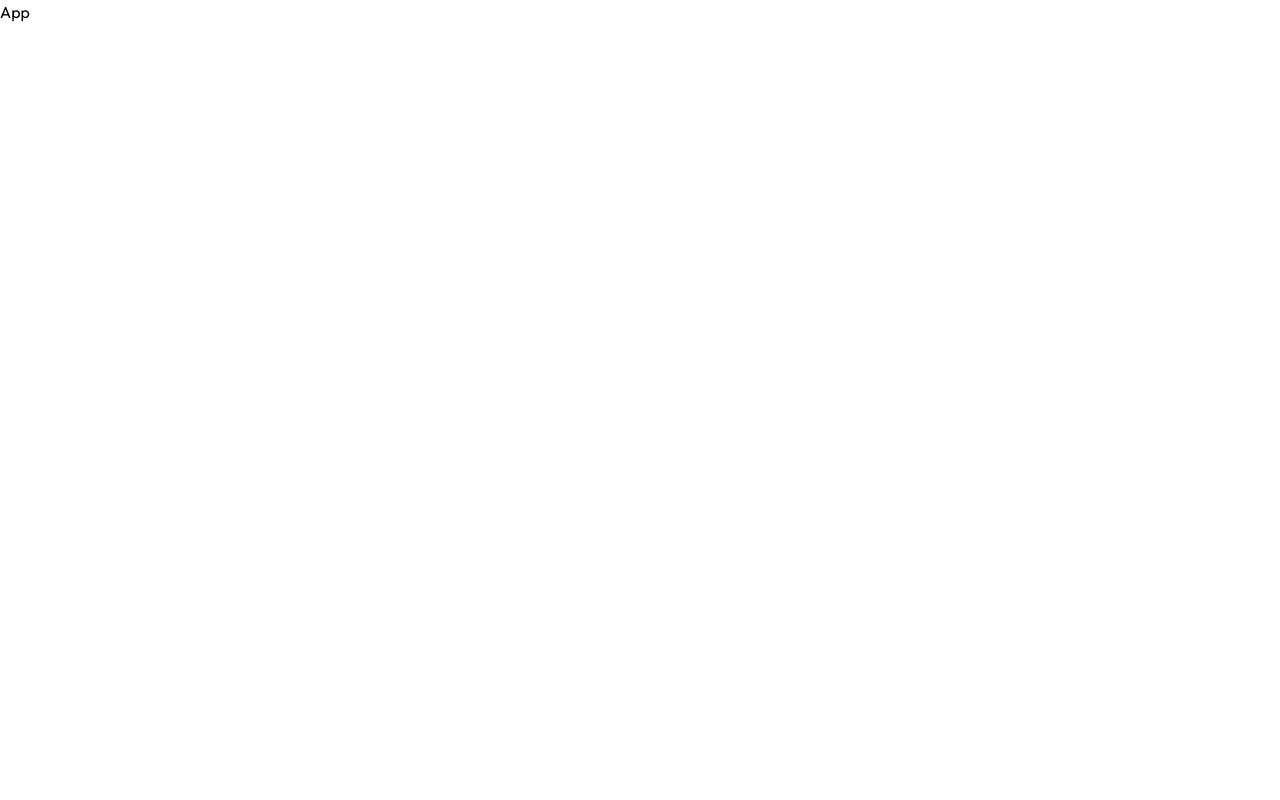
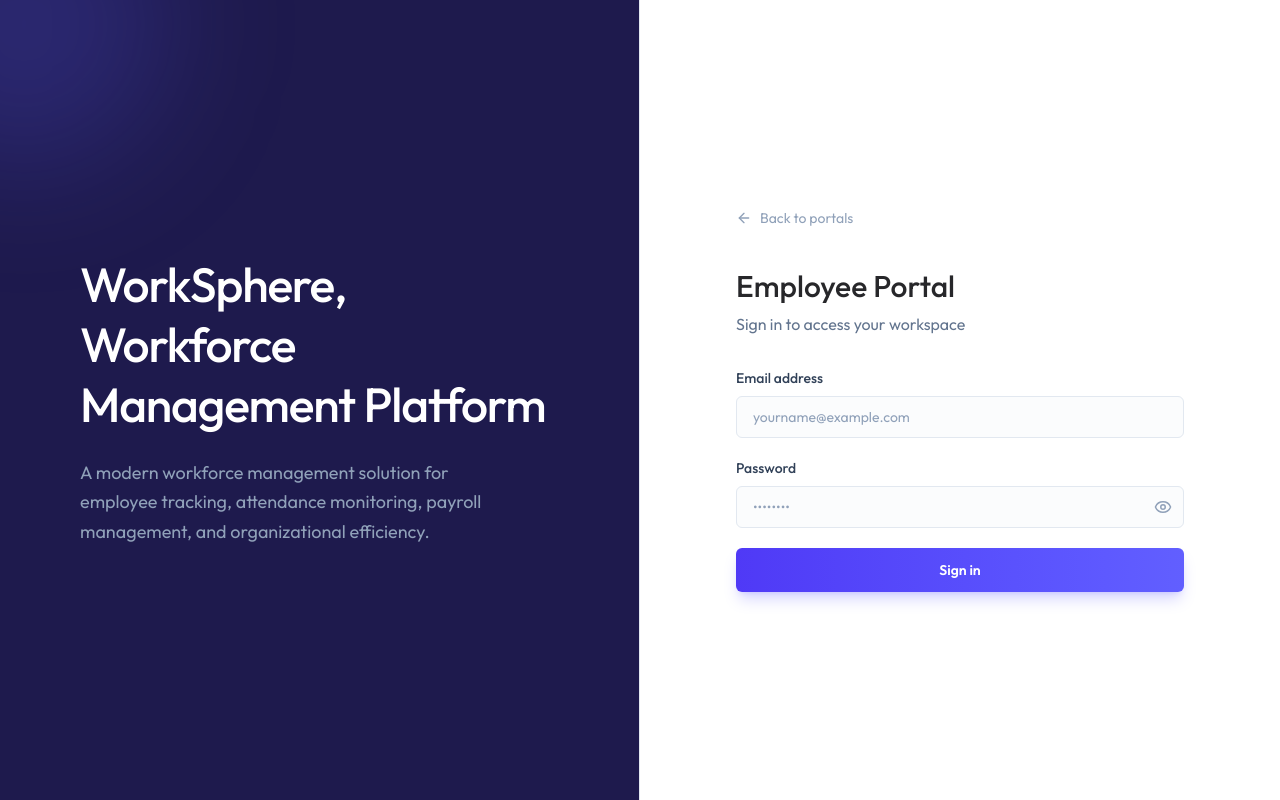
Before and after one commit to TanmoySantra28/WorkSphere, a React (Vite) app in the folder client/: page /login/employee in a window 1280 px wide. Built offline with nearby package versions, Linux system fonts and the light colour scheme.

Commit message:
login form UI and landing page UI completed.

```diff
--- a/client/src/App.jsx
+++ b/client/src/App.jsx
@@ -1,8 +1,40 @@
-import React from 'react'
+import { Toaster } from "react-hot-toast"
+import { Navigate, Route, Routes } from "react-router-dom"
+import LoginLanding from "./pages/LoginLanding"
+import Layout from "./pages/Layout"
+import DashBoard from "./pages/DashBoard"
+import Employees from "./pages/Employees"
+import Attendance from "./pages/Attendance"
+import Leave from "./pages/Leave"
+import Payslips from "./pages/Payslips"
+import Settings from "./pages/Settings"
+import PrintPlayslip from "./pages/PrintPlayslip"
+import LoginForm from "./components/LoginForm"
 
 const App = () => {
   return (
-    <div>App</div>
+    <>
+      <Toaster />
+      <Routes>
+        <Route path="/login" element={ <LoginLanding/> }/>
+
+
+        <Route path="/login/admin" element={ <LoginForm role="admin" title="Admin Portal" subtitle="Sign in to manage workforce operations"/> }/>
+        <Route path="/login/employee" element={ <LoginForm role="employee" title="Employee Portal" subtitle="Sign in to access your workspace" /> }/>
+
+        <Route element={ <Layout/> }>
+          <Route path="/dashboard" element={ <DashBoard /> } />
+          <Route path="/employees" element={ <Employees /> } />
+          <Route path="/attendance" element={ <Attendance /> } />
+          <Route path="/leave" element={ <Leave /> } />
+          <Route path="/payslips" element={ <Payslips /> } />
+          <Route path="/settings" element={ <Settings /> } />
+        </Route>
+        <Route path="/print/payslips/:id" element={ <PrintPlayslip />} />
+
+        <Route path="*" element={ <Navigate to="/dashboard" replace /> } />
+      </Routes>
+    </>
   )
 }
 
--- /dev/null
+++ b/client/src/components/LoginForm.jsx
@@ -0,0 +1,69 @@
+import React, { useState } from 'react'
+import LoginLeftSide from './LoginLeftSide'
+import { Link } from 'react-router-dom'
+import { ArrowLeftIcon, EyeOffIcon, EyeIcon, Loader2Icon } from 'lucide-react'
+
+const LoginForm = ({role, title, subtitle}) => {
+
+    const [email, setEmail] = useState("")
+    const [password, setPassword] = useState("")
+    const [showPassword, setShowPassword] = useState(false)
+    const [error, setError] = useState("")
+    const [loading, setLoading] = useState(false)
+
+    const handleSubmit = async (e) => {
+      e.preventDefault();
+    }
+
+  return (
+    <div className='min-h-screen flex flex-col md:flex-row'>
+      <LoginLeftSide />
+      <div className='flex-1 flex items-center justify-center p-6 sm:p-12 bg-white'>
+        <div className='w-full max-w-md animate-fade-in'>
+        <Link to='/login' className='inline-flex items-center gap-2 text-slate-400 hover:text-slate-700 text-sm mb-10 transition-colors'>
+          <ArrowLeftIcon size={16} /> Back to portals
+        </Link>
+
+        <div className='mb-8'>
+          <h1 className='text-2xl sm:text-3xl font-medium text-zinc-800'>{title}</h1>
+          <p className='text-slate-500 text-sm sm:text-base mt-2'>{subtitle}</p>
+        </div>
+
+        {error && (
+          <div className='mb-6 p-4 bg-rose-50 border border-rose-200 text-rose-700 text-sm rounded-xl flex items-start gap-3'>
+            <div className='w-1.5 h-1.5 rounded-full bg-rose-500 mt-1.5 shrink-0' />
+            {error}
+          </div>
+        )}
+
+        <form className='space-y-5' onSubmit={handleSubmit}>
+          <div>
+            <label className='block text-sm font-medium text-slate-700 mb-2'>Email address</label>
+            <input type="email" value={email} onChange={(e) => setEmail(e.target.value)} required placeholder='yourname@example.com' />
+          </div>
+          <div>
+            <label className='block text-sm font-medium text-slate-700 mb-2'>Password</label>
+            <div className='relative'>
+              <input type={showPassword ? 'text' : 'password'} onChange={(e) => setPassword(e.target.value)} required className='pr-11' placeholder='••••••••' />
+
+              <button type='button' className='absolute right-3 top-1/2 -translate-y-1/2 text-slate-400 hover:text-slate-600 transition-colors' onClick={() => setShowPassword(!showPassword)}>
+                {showPassword ? <EyeOffIcon size={18} />
+                  : <EyeIcon size={18} />}
+              </button>
+            </div>
+          </div>
+
+          <button type='submit' disabled={loading} className='w-full py-3 bg-linear-to-r from-indigo-600 to-indigo-500 text-white rounded-md text-sm font-semibold hover:from-indigo-700 hover:to-indigo-600 disabled:opacity-50 transition-all duration-200 shadow-lg shadow-indigo-500/25 active:scale-[0.98] flex items-center justify-center'>
+            {loading && <Loader2Icon className='animate-spin h-4 w-4 mr-2' />}
+            Sign in
+          </button>
+        </form>
+
+      </div>
+      </div>
+
+    </div>
+  )
+}
+
+export default LoginForm
--- /dev/null
+++ b/client/src/components/LoginLeftSide.jsx
@@ -0,0 +1,18 @@
+
+const LoginLeftSide = () => {
+  return (
+    <div className="hidden md:flex w-1/2 bg-indigo-950 relative overflow-hidden border-r border-slate-200">
+
+        <div className="absolute -top-30 -left-30 w-72 h-72 bg-indigo-500/20 rounded-full blur-3xl">
+        </div>
+
+        <div className="relative z-10 flex flex-col items-start justify-center p-12 lg:p-20 w-full h-full">
+
+            <h1 className="text-4xl lg:text-5xl font-medium text-white mb-6 leading-tight tracking-tight">WorkSphere, <br />Workforce Management Platform</h1>
+            <p className="text-slate-400 text-lg max-w-md leading-relaxed"> A modern workforce management solution for employee tracking,
+        attendance monitoring, payroll management, and organizational efficiency.</p>
+        </div>
+    </div>
+  )
+}
+export default LoginLeftSide
--- /dev/null
+++ b/client/src/pages/Attendance.jsx
@@ -0,0 +1,8 @@
+
+const Attendance = () => {
+  return (
+    <div>Attendance</div>
+  )
+}
+
+export default Attendance
--- /dev/null
+++ b/client/src/pages/DashBoard.jsx
@@ -0,0 +1,8 @@
+
+const DashBoard = () => {
+  return (
+    <div>DashBoard</div>
+  )
+}
+
+export default DashBoard
--- /dev/null
+++ b/client/src/pages/Employees.jsx
@@ -0,0 +1,8 @@
+
+const Employees = () => {
+  return (
+    <div>Employees</div>
+  )
+}
+
+export default Employees
--- /dev/null
+++ b/client/src/pages/Layout.jsx
@@ -0,0 +1,16 @@
+import { Outlet } from "react-router-dom"
+
+const Layout = () => {
+  return (
+    <div className="flex h-screen bg-linear-to-br from-slate-50 via-white to-indigo-50/30">
+      <p>Sidebar</p>
+      <main className="flex-1 overflow-y-auto">
+        <div className="p-4 pt-16 sm:p-6 sm:pt-6 lg:p-8 max-w-400 mx-auto">
+          <Outlet />
+        </div>
+      </main>
+    </div>
+  )
+}
+
+export default Layout
--- /dev/null
+++ b/client/src/pages/Leave.jsx
@@ -0,0 +1,8 @@
+
+const Leave = () => {
+  return (
+    <div>Leave</div>
+  )
+}
+
+export default Leave
--- /dev/null
+++ b/client/src/pages/LoginLanding.jsx
@@ -0,0 +1,62 @@
+import { ArrowRightIcon, ShieldIcon, UserIcon } from "lucide-react"
+import LoginLeftSide from "../components/LoginLeftSide"
+import { Link } from "react-router-dom"
+
+
+const LoginLanding = () => {
+
+  const portalOptions = [
+    {
+      to: "/login/admin",
+      title: "Admin Portal",
+      description: "Manage employees, departments, payroll, and system configurations.",
+      icon: ShieldIcon
+    },
+    {
+      to: "/login/employee",
+      title: "Employee Portal",
+      description: "View your profile, track attendance, request time off, and access payslips.",
+      icon: UserIcon
+    }
+  ]
+
+  return (
+    <div className="min-h-screen flex flex-col md:flex-row">
+      <LoginLeftSide />
+
+      <div className="w-full md:w-1/2 flex flex-col items-center justify-center p-6 sm:p-16 relative overflow-y-auto min-h-screen">
+
+        <div className="w-full max-w-md animate-fade-in relative z-10">
+
+          {/* Header */}
+          <div className="mb-10 text-center md:text-left">
+            <h2 className="text-3xl font-medium text-slate-900 tracking-tight mb-3">Welcome Back</h2>
+            <p className="text-slate-500">Choose your portal to access your workspace.</p>
+          </div>
+
+          {/* Portal list */}
+          <div className="space-y-4">
+            {portalOptions.map((portal) => (
+              <Link key={portal.to} to={portal.to} className="group block bg-slate-50 border border-slate-200 rounded-lg p-5 sm:p-6 transition-all duration-300 hover:border-indigo-400 hover:bg-indigo-50">
+                <div className="relative z-10 flex items-center justify-between gap-4 sm:gap-5">
+                  <h3 className="text-lg text-slate-800 group-hover:text-indigo-600 mb-1 transition-colors">{portal.title}</h3>
+                  <ArrowRightIcon className="w-4 h-4 text-slate-400 group-hover:text-indigo-600 group-hover:translate-x-1 transition-all duration-300"/>
+                </div>
+
+              </Link>
+            ))}
+          </div>
+
+          {/* Footer */}
+          <div className="mt-12 text-center md:text-left text-sm text-slate-400">
+            <p>© {new Date().getFullYear()} Tanmoy. All rights reserved.</p>
+          </div>
+
+        </div>
+
+      </div>
+    </div>
+  )
+}
+
+export default LoginLanding
--- /dev/null
+++ b/client/src/pages/Payslips.jsx
@@ -0,0 +1,8 @@
+
+const Payslips = () => {
+  return (
+    <div>Payslips</div>
+  )
+}
+
+export default Payslips
--- /dev/null
+++ b/client/src/pages/PrintPlayslip.jsx
@@ -0,0 +1,8 @@
+
+const PrintPlayslip = () => {
+  return (
+    <div>PrintPlayslip</div>
+  )
+}
+
+export default PrintPlayslip
--- /dev/null
+++ b/client/src/pages/Settings.jsx
@@ -0,0 +1,8 @@
+
+const Settings = () => {
+  return (
+    <div>Settings</div>
+  )
+}
+
+export default Settings
```
